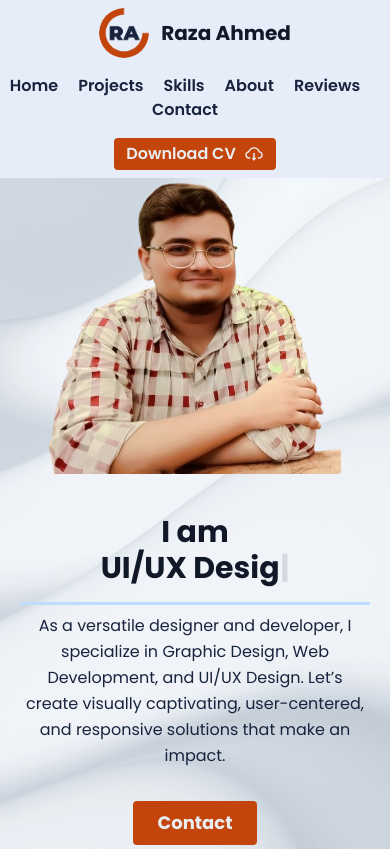
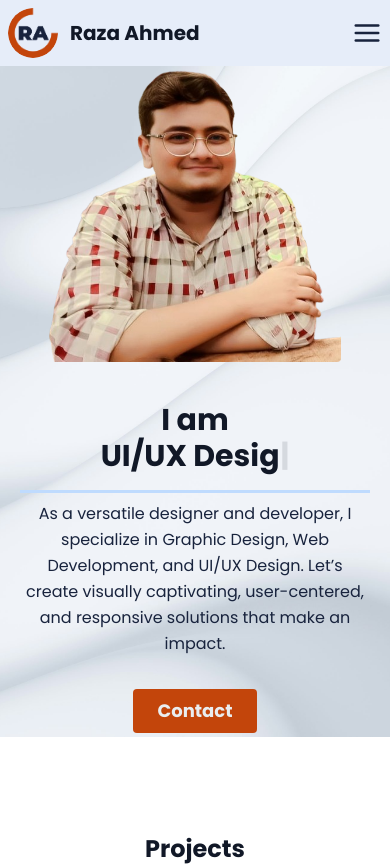
Before and after one commit to raza-ahmed-khan360/next-js-milestone-02-project-02, a Next.js app: page / in a window 390 px wide. Shown: the top 866 px of the page. Built offline with nearby package versions, Linux system fonts and the light colour scheme.

Commit message:
Navbar.tsx

```diff
--- a/app/components/Navbar.tsx
+++ b/app/components/Navbar.tsx
@@ -1,15 +1,20 @@
-import React from "react";
+"use client"
+import React, { useState } from "react";
 import Link from "next/link";
 import Image from "next/image";
 import { AiOutlineCloudDownload } from "react-icons/ai";
+import { FiMenu, FiX } from "react-icons/fi";
+
 const Navbar = () => {
+  const [menuOpen, setMenuOpen] = useState(false);
+
   return (
     <div className="bg-brand-section/50 backdrop-blur-sm z-50 sticky top-0 font-semibold">
       <header className="text-brand-text body-font">
-        <div className="container mx-auto flex flex-wrap p-2 flex-col md:flex-row items-center">
+        <div className="container mx-auto flex flex-wrap p-2 flex-row items-center justify-between">
           <a
             href="/"
-            className="flex title-font font-medium items-center text-gray-900 mb-4 md:mb-0"
+            className="flex title-font font-medium items-center text-gray-900"
           >
             <Image
               width={50}
@@ -18,9 +23,22 @@ const Navbar = () => {
               src={"/pictures-cv/logo.png"}
               className="rounded-full"
             />
-            <span className="ml-3 text-xl font-black ">Raza Ahmed</span>
+            <span className="ml-3 text-xl font-black">Raza Ahmed</span>
           </a>
-          <nav className="md:ml-auto md:mr-auto flex flex-wrap items-center text-base justify-center">
+
+          <div className="md:hidden" onClick={() => setMenuOpen(!menuOpen)}>
+            {menuOpen ? (
+              <FiX className="text-3xl text-brand-text cursor-pointer" />
+            ) : (
+              <FiMenu className="text-3xl text-brand-text cursor-pointer" />
+            )}
+          </div>
+
+          <nav
+            className={`${
+              menuOpen ? "flex" : "hidden"
+            } md:flex flex-col md:flex-row md:ml-auto items-center text-base justify-center w-full md:w-auto mt-4 md:mt-0`}
+          >
             <Link
               href={"/"}
               className="mr-5 hover:text-blue-600 transition-transform duration-300 ease-in-out hover:scale-110"
@@ -57,13 +75,13 @@ const Navbar = () => {
             >
               Contact
             </Link>
+            <Link href="/pictures-cv/cv.pdf" target="_blank">
+              <button className="inline-flex items-center transition-transform duration-300 ease-in-out hover:scale-110 border-0 py-1 px-3 bg-brand-btn text-brand-bg focus:outline-none hover:bg-brand-bg hover:text-brand-text rounded text-base mt-4 md:mt-0">
+                Download CV
+                <AiOutlineCloudDownload className="text-xl ml-2" />
+              </button>
+            </Link>
           </nav>
-          <Link href="/pictures-cv/cv.pdf" target="_blank">
-            <button className="inline-flex items-center transition-transform duration-300 ease-in-out hover:scale-110 border-0 py-1 px-3 bg-brand-btn text-brand-bg focus:outline-none hover:bg-brand-bg  hover:text-brand-text rounded text-base mt-4 md:mt-0">
-              Download CV
-              <AiOutlineCloudDownload className="text-xl ml-2" />
-            </button>
-          </Link>
         </div>
       </header>
     </div>
```
